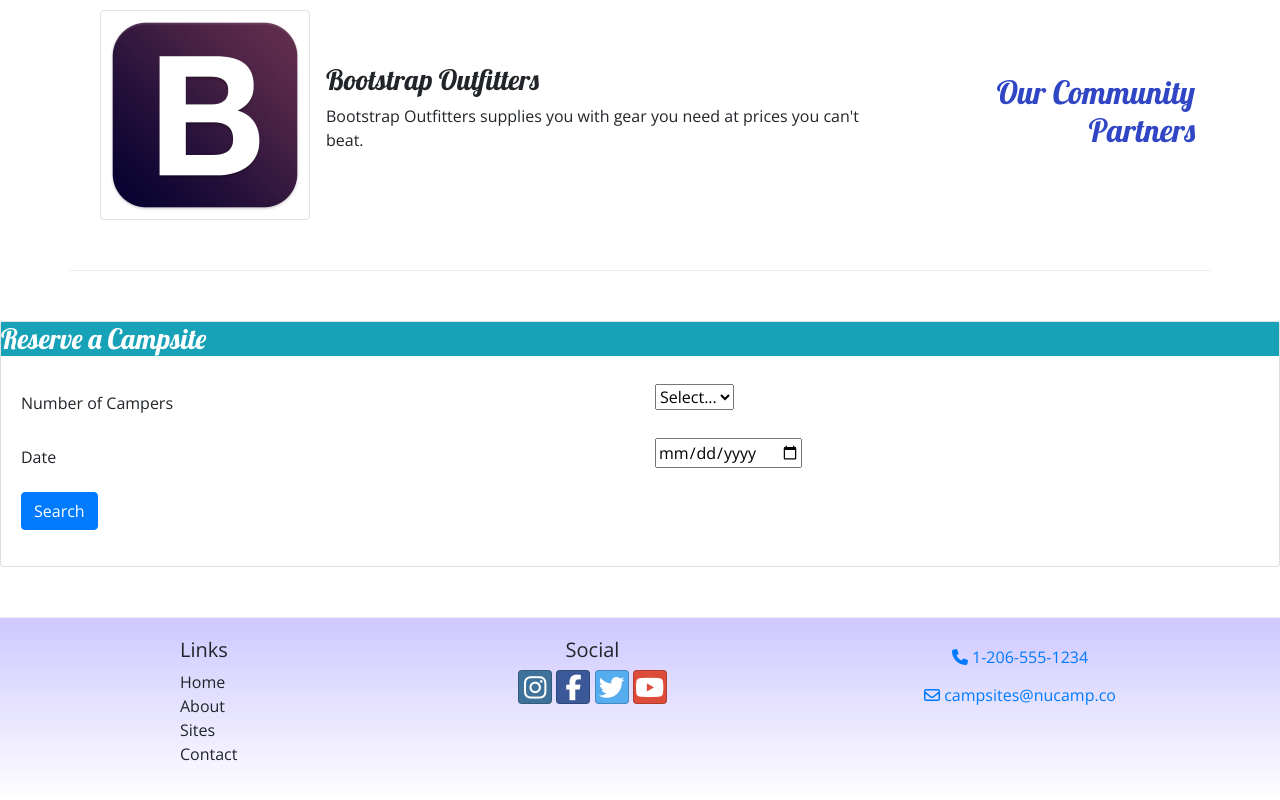
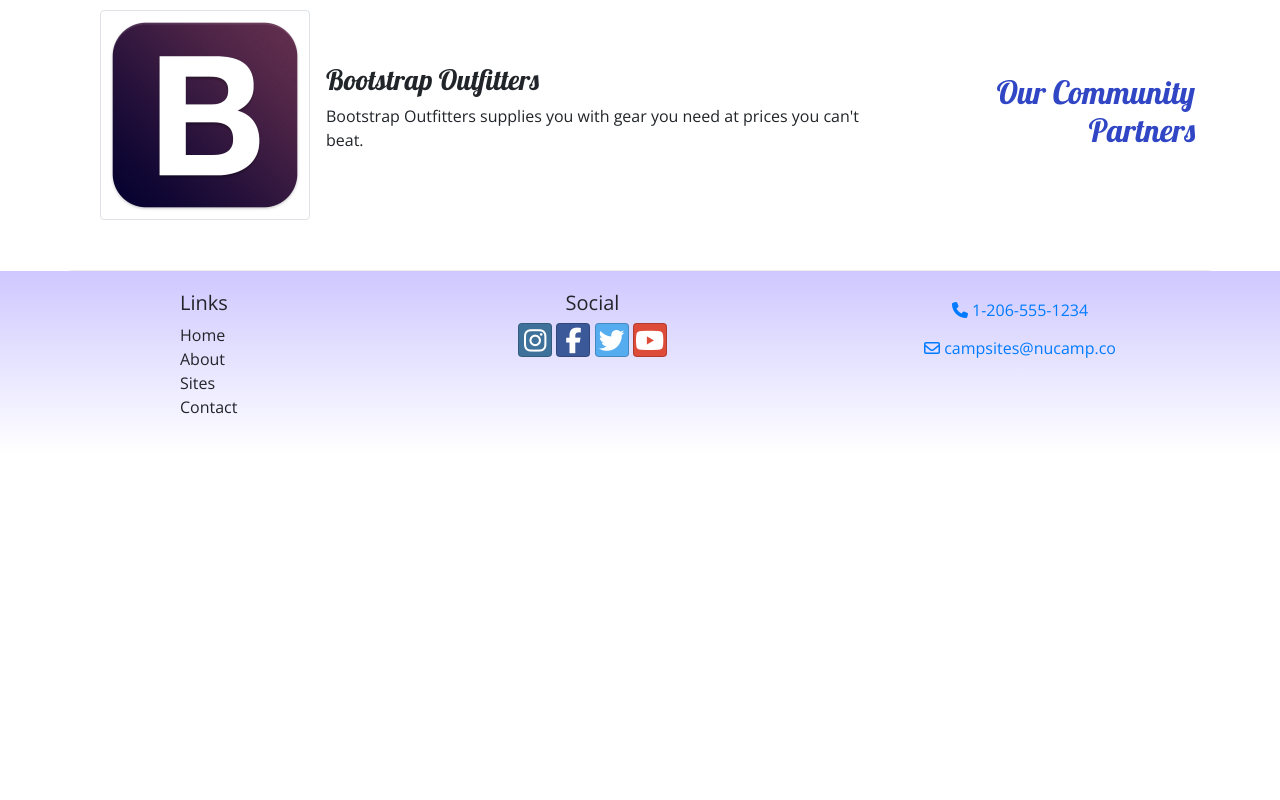
Before and after one commit to RachelleDMitchell/nucampsite, a website: page index.html in a window 1280 px wide. Shown: the part 1423-2223 px from the top of the page. After the commit the page ends 1878 px from the top, so only its background shows below. Drawn offline with nearby package versions, Linux system fonts and the light colour scheme.

Commit message:
Week 3 Assignment

```diff
--- a/index.html
+++ b/index.html
@@ -33,7 +33,8 @@
                     <h2>a better way to camp</h2>
                 </div>
                 <div class="col-md-4 col-xl-2 mt-4">
-                    <a data-toggle="modal" data-target="#reserveModal role="button" class="btn btn-lg btn-info">Reserve Campsite</a>
+                    <a data-toggle="modal" data-target="#reserveModal" role="button" class="btn btn-lg btn-info">Reserve
+                        Campsite</a>
                 </div>
             </div>
         </div>
@@ -48,7 +49,7 @@
                 </div>
                 <div class="modal-body">
                     <div class="container-fluid">
-                        <form id="reserveForm">
+                        <form>
                             <div class="form-group row">
                                 <label for="select" class="col-sm-6 col-form-label">Number of Campers</label>
                                 <div class="col-sm-6">
@@ -70,10 +71,25 @@
                                     <input type="date" id="date" name="date" placeholder="date">
                                 </div>
                             </div>
+                            <div class="form-group row">
+                                <label class="col-sm-6 col-form-label">Campsite Type</label>
+                                <div class="col-2 btn-group btn-group-toggle" data-toggle="buttons">
+                                    <label class="btn btn-success active">
+                                        <input type="radio" name="siteType" id="siteTent" autocomplete="off" checked>
+                                        Tent
+                                    </label>
+                                    <label class="btn btn-primary">
+                                        <input type="radio" name="siteType" id="siteRV" autocomplete="off"> RV
+                                    </label>
+                                </div>
+
+
+                            </div>
+                    </div>
 
                     <div class="form-group row">
                         <div class="col">
-                                    <button data-dismiss="modal" class="bg-info text-white"
+                            <button date-dismiss="modal" class="btn btn-secondary text-white">Cancel</button>
                             <button type="submit" class="btn btn-primary">Search</button>
                         </div>
                     </div>
@@ -165,7 +181,8 @@
                     </ol>
                     <div class="carousel-inner">
                         <div class="carousel-item active">
-                            <img class="d-block w-100" src="img/breadcrumb-trail.jpg" alt="Breadcrumb Trail Campground" />
+                            <img class="d-block w-100" src="img/breadcrumb-trail.jpg"
+                                alt="Breadcrumb Trail Campground" />
                             <div class="carousel-caption">
                                 <h3>Breadcrumb Trail Campground</h3>
                                 <p class="d-none d-sm-block">Let Nucamp be your guide to this off-the-beaten-path,
@@ -177,14 +194,16 @@
                             <div class="carousel-caption">
                                 <h3>React Lake Campground</h3>
                                 <p class="d-none d-sm-block">Nestled in the foothills of the Chrome Mountains, this
-                                campground on the shores of the pristine React Lake is a favorite for fly fishers.</p>
+                                    campground on the shores of the pristine React Lake is a favorite for fly fishers.
+                                </p>
                             </div>
                         </div>
                         <div class="carousel-item">
                             <img class="d-block w-100" src="img/chrome-river.jpg" alt="Chrome River Campground" />
                             <div class="carousel-caption">
                                 <h3>Chrome River</h3>
-                            <p class="d-none d-sm-block">Spend a few sunny days and starry nights beneath a canopy of
+                                <p class="d-none d-sm-block">Spend a few sunny days and starry nights beneath a canopy
+                                    of
                                     old-growth firs at this enchanting spot by the Chrome River.</p>
                             </div>
                         </div>
@@ -266,44 +285,7 @@
 
 
 
-    <div class="row row-content">
-        <div class="col mx-auto">
-            <div class="card">
-                <h3 class="bg-info text-white">Reserve a Campsite</h3>
-                <div class="card-body">
-                    <form id="reserveForm">
-                        <div class="form-group row">
-                            <label for="select" class="col-sm-6 col-form-label">Number of Campers</label>
-                            <div class="col-sm-6">
-                                <select class="form-select" name="numCampers" id="numCampers">
-                                    <option value="Select">Select...</option>
-                                    <option value="1">1</option>
-                                    <option value="2">2</option>
-                                    <option value="3">3</option>
-                                    <option value="4">4</option>
-                                    <option value="5">5</option>
-                                    <option value="6">6</option>
-                                </select>
-                            </div>
-                        </div>
 
-                        <div class="form-group row">
-                            <label for="date" class="col-sm-6 col-form-label">Date</label>
-                            <div class="col-sm-6">
-                                <input type="date" id="date" name="date" placeholder="date">
-                            </div>
-                        </div>
-
-                        <div class="form-group row">
-                            <div class="col">
-                                <button type="submit" class="btn btn-primary">Search</button>
-                            </div>
-                        </div>
-                    </form>
-                </div>
-            </div>
-        </div>
-    </div>
     </div>
 
 
```
Lines whose indentation alone changed are shown as unchanged.
